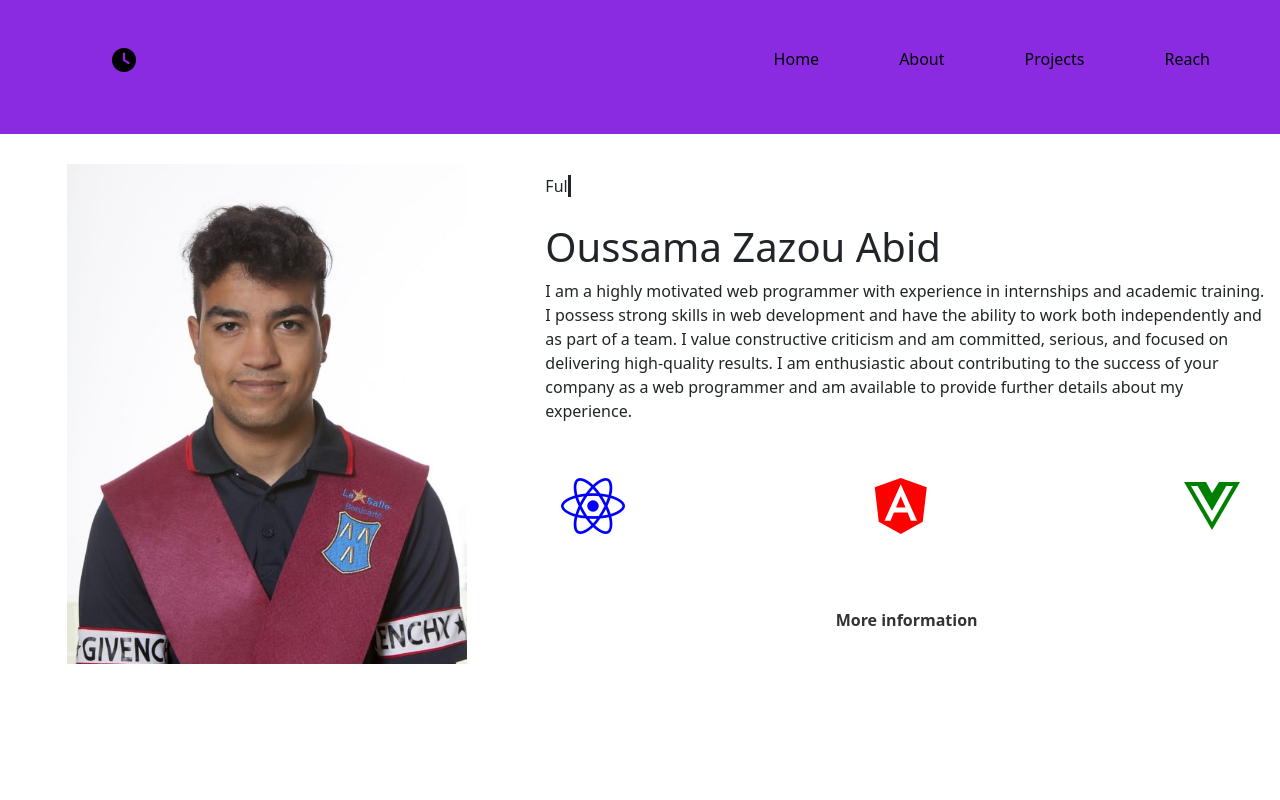
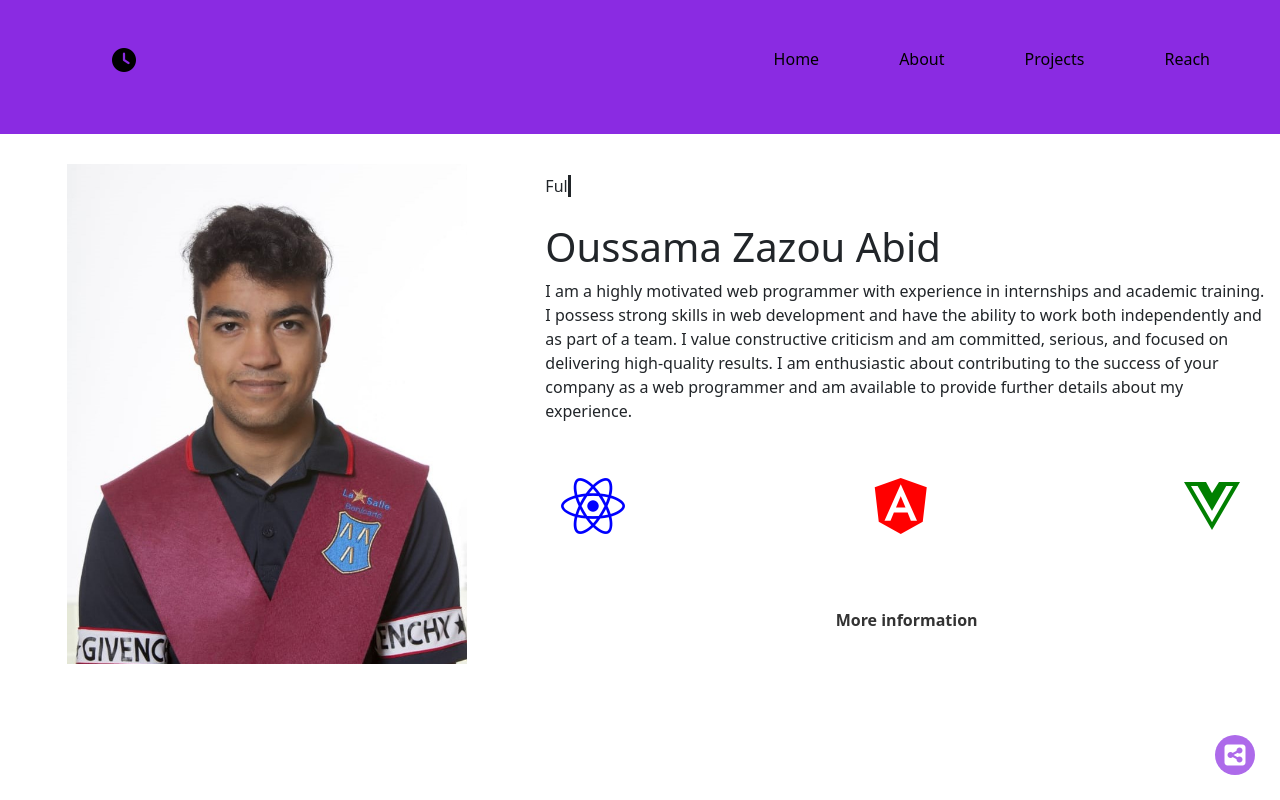
Before and after one commit to zaos22/My-Portfolio, an Angular app: page /home in a window 1280 px wide. Built offline with nearby package versions, Linux system fonts and the light colour scheme; no server answers.

Commit message:
Added My Social Media

```diff
--- a/src/app/header/header.component.css
+++ b/src/app/header/header.component.css
@@ -1,3 +1,74 @@
+.floating-box {
+    position: fixed;
+    bottom: 20px;
+    right: 20px;
+    z-index: 9999;
+}
+
+.toggle-input {
+    display: none;
+}
+
+.toggle-label i {
+    display: inline-block;
+    width: 40px;
+    height: 40px;
+    background-color: blueviolet;
+    border-radius: 50%;
+    color: #fff;
+    font-size: 24px;
+    text-align: center;
+    line-height: 40px;
+    opacity: 0.7;
+    transition: opacity 0.3s ease;
+}
+
+.toggle-label:hover i {
+    opacity: 1;
+}
+
+.toggle-label {
+    display: block;
+    width: 50px;
+    height: 50px;
+    background-color: transparent;
+    border-radius: 50%;
+    cursor: pointer;
+    color: blueviolet;
+    font-size: 24px;
+    display: flex;
+    align-items: center;
+    justify-content: center;
+}
+
+.icon-container {
+    display: none;
+    position: absolute;
+    bottom: 70px;
+    right: 0;
+    background-color: rgba(138, 43, 226, 0.7);
+    /* Cambia el color de fondo de los iconos según tus preferencias */
+    padding: 10px;
+    border-radius: 5px;
+    box-shadow: 0px 2px 5px rgba(0, 0, 0, 0.2);
+    /* Cambia los valores de sombra según tus preferencias */
+}
+
+.icon-container a {
+    display: block;
+    margin-bottom: 10px;
+}
+
+.icon-container a i {
+    font-size: 20px;
+    color: #000;
+    /* Cambia el color de los íconos según tus preferencias */
+}
+
+.toggle-input:checked+.toggle-label+.icon-container {
+    display: block;
+}
+
 header {
     padding: 30px 0;
 }
@@ -303,7 +374,11 @@ input[type="checkbox"]:checked~.sidebarIconToggle>.diagonal.part-2 {
 
 /* Para dispositivos móviles y pantallas pequeñas */
 
-@media (max-width: 767px) {
+@media (max-width: 768px) {
+    .floating-box {
+        right: unset;
+        left: 20px;
+    }
     .ul-items {
         display: none;
         /* Oculta completamente el encabezado en dispositivos móviles */
@@ -321,6 +396,10 @@ input[type="checkbox"]:checked~.sidebarIconToggle>.diagonal.part-2 {
 /* Para tabletas y pantallas medianas */
 
 @media (min-width: 768px) and (max-width: 991px) {
+    .floating-box {
+        right: unset;
+        left: 20px;
+    }
     .ul-items {
         display: none;
         /* Oculta completamente el encabezado en tabletas */
--- a/src/app/header/header.component.ts
+++ b/src/app/header/header.component.ts
@@ -19,26 +19,12 @@ import { Component, OnInit } from '@angular/core';
             </label>
             <div id="sidebarMenu">
               <div class="main-content-wrapper">
-                <a
-                  href="/home"
-                  [routerLinkActive]="['is-active']"
-                  >Home</a
-                >
-                <a
-                  href="/about"
-                  [routerLinkActive]="['is-active']"
-                  >About</a
-                >
-                <a
-                  href="/projects"
-                  [routerLinkActive]="['is-active']"
+                <a href="/home" [routerLinkActive]="['is-active']">Home</a>
+                <a href="/about" [routerLinkActive]="['is-active']">About</a>
+                <a href="/projects" [routerLinkActive]="['is-active']"
                   >Projects</a
                 >
-                <a
-                  href="/reach"
-                  [routerLinkActive]="['is-active']"
-                  >Reach</a
-                >
+                <a href="/reach" [routerLinkActive]="['is-active']">Reach</a>
               </div>
             </div>
             <li></li>
@@ -108,6 +94,25 @@ import { Component, OnInit } from '@angular/core';
         </div>
       </div>
     </div>
+    <div class="floating-box">
+      <input type="checkbox" id="toggle-box" class="toggle-input" />
+      <label for="toggle-box" class="toggle-label">
+        <i class="fa-solid fa-square-share-nodes"></i>
+      </label>
+      <div class="icon-container">
+        <a
+          href="https://www.linkedin.com/in/zazou-abid-501432240/"
+          target="_blank"
+          ><i class="fab fa-linkedin"></i
+        ></a>
+        <a href="https://github.com/ZaynOssama" target="_blank"
+          ><i class="fab fa-github"></i
+        ></a>
+        <a href="https://www.instagram.com/yoowzayn/" target="_blank"
+          ><i class="fab fa-instagram"></i
+        ></a>
+      </div>
+    </div>
   </header>`,
   styleUrls: ['./header.component.css'],
 })
```
